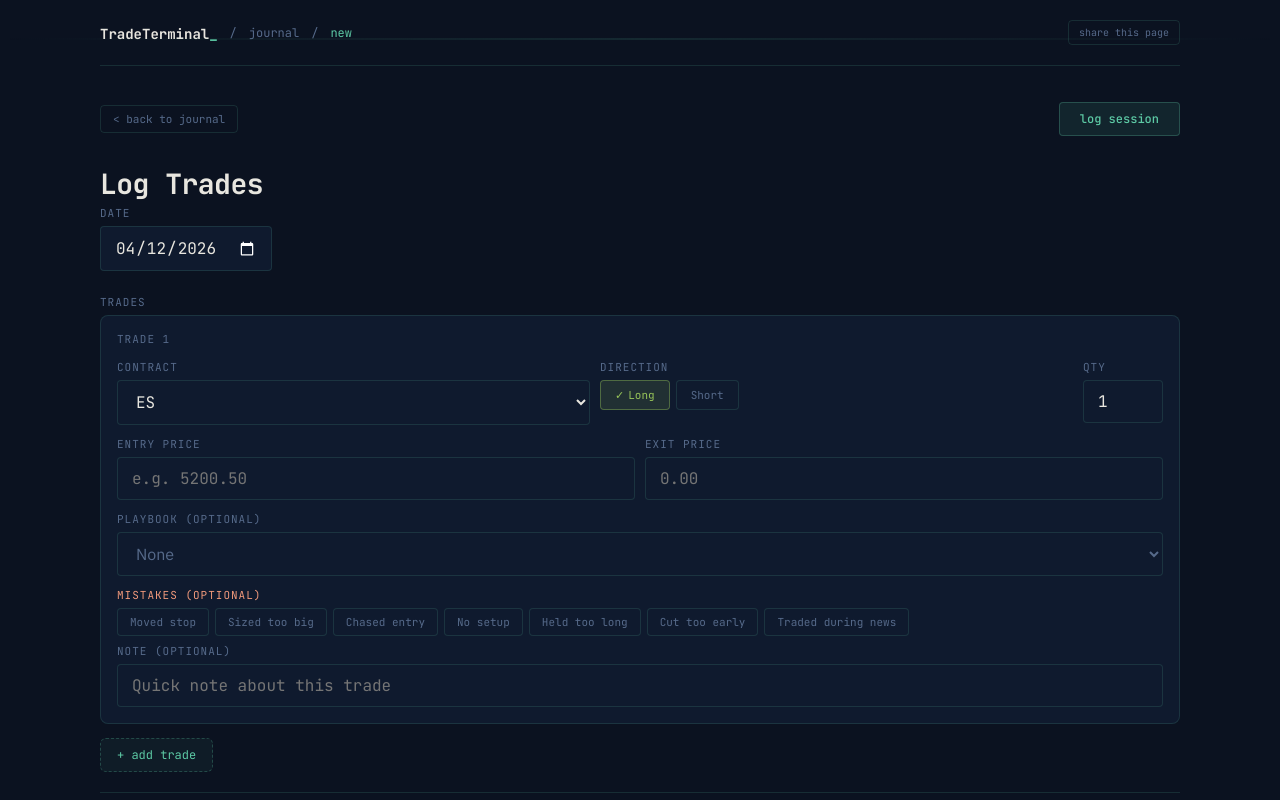
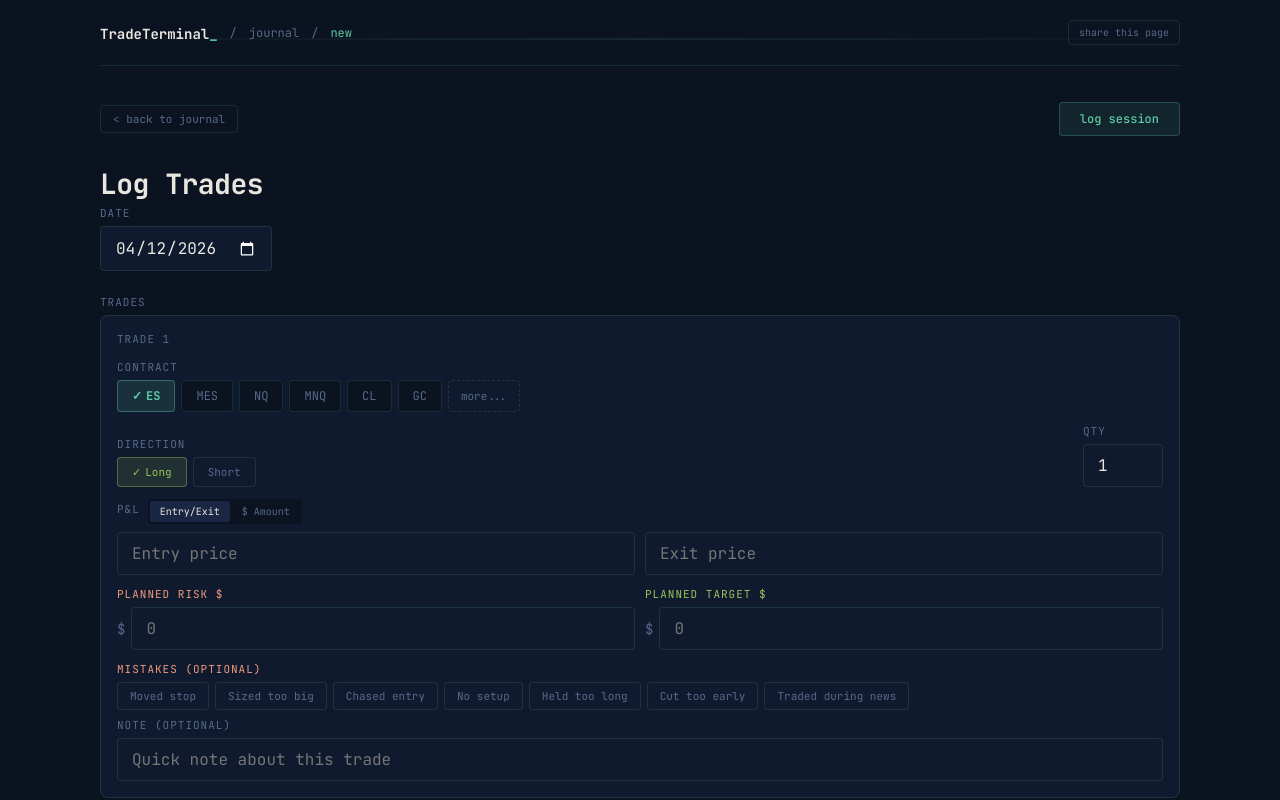
Before and after one commit to leembrandon/TradeTerminal, a Next.js app: page /journal in a window 1280 px wide. Both pictures are taken after a click on the button "+ log trades". Shown: the top 800 px of the page. Built offline with nearby package versions, Linux system fonts and the light colour scheme.

Commit message:
Update JournalClient.js

```diff
--- a/app/journal/JournalClient.js
+++ b/app/journal/JournalClient.js
@@ -94,8 +94,10 @@ function loadPlaybooks() {
 function blankTrade() {
   return {
     id: uid(), contract: "ES", direction: "long",
+    pnlMode: "prices", // "prices" or "direct"
     entry: "", exit: "", qty: "1",
-    pnl: null, pnlManual: "",
+    pnlManual: "",
+    plannedRisk: "", plannedTarget: "",
     playbookId: "", followedPlan: "",
     mistakes: [], note: "",
   };
@@ -111,14 +113,26 @@ function blankSession() {
 }
 
 function calcTradePnl(trade) {
+  // Direct P&L mode — user just typed the dollar amount
+  if (trade.pnlMode === "direct") {
+    return trade.pnlManual ? parseFloat(trade.pnlManual) : null;
+  }
+  // Prices mode — calculate from entry/exit
   const spec = CONTRACTS.find(c => c.value === trade.contract);
   if (!spec || !spec.pointValue) return trade.pnlManual ? parseFloat(trade.pnlManual) : null;
   const entry = parseFloat(trade.entry);
   const exit = parseFloat(trade.exit);
   const qty = parseInt(trade.qty) || 1;
-  if (isNaN(entry) || isNaN(exit)) return trade.pnlManual ? parseFloat(trade.pnlManual) : null;
+  if (isNaN(entry) || isNaN(exit)) return null;
   const diff = trade.direction === "long" ? exit - entry : entry - exit;
   return diff * spec.pointValue * qty;
+}
+
+function calcActualRR(trade) {
+  const pnl = calcTradePnl(trade);
+  const risk = parseFloat(trade.plannedRisk);
+  if (pnl === null || isNaN(pnl) || isNaN(risk) || risk === 0) return null;
+  return pnl / Math.abs(risk);
 }
 
 function sessionPnl(session) {
@@ -226,11 +240,15 @@ function Input({ value, onChange, placeholder, type = "text", style: s = {}, ...
 
 // ── Trade Editor Row ─────────────────────────────────────────────────────────
 
+const PRIMARY_CONTRACTS = ["ES", "MES", "NQ", "MNQ", "CL", "GC"];
+
 function TradeEditor({ trade, index, playbooks, onChange, onRemove, canRemove }) {
+  const [showAllContracts, setShowAllContracts] = useState(false);
   const update = (field, value) => onChange({ ...trade, [field]: value });
   const pnl = calcTradePnl(trade);
-  const spec = CONTRACTS.find(c => c.value === trade.contract);
-  const isManual = trade.contract === "OTHER";
+  const actualRR = calcActualRR(trade);
+  const isDirect = trade.pnlMode === "direct";
+  const visibleContracts = showAllContracts ? CONTRACTS : CONTRACTS.filter(c => PRIMARY_CONTRACTS.includes(c.value));
 
   return (
     <div style={{ background: C.bgCard, border: `1px solid ${C.border}`, borderRadius: 8, padding: "16px", marginBottom: 10 }}>
@@ -241,6 +259,9 @@ function TradeEditor({ trade, index, playbooks, onChange, onRemove, canRemove })
           {pnl !== null && !isNaN(pnl) && (
             <span style={{ fontFamily: F.mono, fontSize: 14, fontWeight: 600, color: pnl >= 0 ? C.green : C.coral }}>{formatPnl(pnl)}</span>
           )}
+          {actualRR !== null && (
+            <span style={{ fontFamily: F.mono, fontSize: 11, color: actualRR >= 0 ? C.green : C.coral, padding: "2px 6px", background: `${actualRR >= 0 ? C.green : C.coral}12`, borderRadius: 3 }}>{actualRR >= 0 ? "+" : ""}{actualRR.toFixed(1)}R</span>
+          )}
           {canRemove && (
             <button onClick={onRemove} style={{ background: "none", border: "none", color: C.textMuted, fontFamily: F.mono, fontSize: 11, cursor: "pointer", padding: "2px 6px" }}
               onMouseEnter={e => e.currentTarget.style.color = C.coral}
@@ -249,16 +270,40 @@ function TradeEditor({ trade, index, playbooks, onChange, onRemove, canRemove })
         </div>
       </div>
 
-      {/* Row 1: Contract, Direction, Qty */}
-      <div style={{ display: "flex", gap: 10, marginBottom: 12, flexWrap: "wrap" }}>
-        <div style={{ flex: "1 1 120px" }}>
+      {/* Contract chips */}
+      <div style={{ marginBottom: 12 }}>
         <Label>Contract</Label>
-          <select value={trade.contract} onChange={e => update("contract", e.target.value)}
-            style={{ width: "100%", padding: "10px 14px", background: C.bgCard, border: `1px solid ${C.border}`, borderRadius: 4, color: C.textPrimary, fontFamily: F.mono, fontSize: 16, outline: "none", cursor: "pointer" }}>
-            {CONTRACTS.map(c => <option key={c.value} value={c.value}>{c.label}</option>)}
-          </select>
+        <div style={{ display: "flex", flexWrap: "wrap", gap: 6 }}>
+          {visibleContracts.map(c => {
+            const active = trade.contract === c.value;
+            return (
+              <button key={c.value} onClick={() => update("contract", c.value)}
+                style={{ padding: "7px 14px", borderRadius: 4, cursor: "pointer", fontFamily: F.mono, fontSize: 12, fontWeight: active ? 600 : 400, transition: "all 0.15s",
+                  background: active ? `${C.teal}22` : C.bg, border: `1px solid ${active ? `${C.teal}66` : C.border}`, color: active ? C.teal : C.textMuted }}
+                onMouseEnter={e => { if (!active) { e.currentTarget.style.borderColor = `${C.teal}44`; e.currentTarget.style.color = C.textSecondary; } }}
+                onMouseLeave={e => { if (!active) { e.currentTarget.style.borderColor = C.border; e.currentTarget.style.color = C.textMuted; } }}>
+                {active && <span style={{ marginRight: 4 }}>&#10003;</span>}{c.label}
+              </button>
+            );
+          })}
+          {!showAllContracts && (
+            <button onClick={() => setShowAllContracts(true)}
+              style={{ padding: "7px 12px", borderRadius: 4, cursor: "pointer", fontFamily: F.mono, fontSize: 11, background: "transparent", border: `1px dashed ${C.border}`, color: C.textMuted }}>
+              more...
+            </button>
+          )}
+          {showAllContracts && (
+            <button onClick={() => setShowAllContracts(false)}
+              style={{ padding: "7px 12px", borderRadius: 4, cursor: "pointer", fontFamily: F.mono, fontSize: 11, background: "transparent", border: `1px dashed ${C.border}`, color: C.textMuted }}>
+              less
+            </button>
+          )}
         </div>
-        <div style={{ flex: "1 1 120px" }}>
+      </div>
+
+      {/* Direction + Qty */}
+      <div style={{ display: "flex", gap: 10, marginBottom: 12, flexWrap: "wrap", alignItems: "flex-end" }}>
+        <div style={{ flex: "1 1 160px" }}>
           <Label>Direction</Label>
           <ChipSelect value={trade.direction} onChange={v => update("direction", v || "long")} options={DIRECTIONS} />
         </div>
@@ -268,51 +313,106 @@ function TradeEditor({ trade, index, playbooks, onChange, onRemove, canRemove })
         </div>
       </div>
 
-      {/* Row 2: Entry, Exit (or manual P&L for OTHER) */}
-      {isManual ? (
+      {/* P&L Mode toggle */}
       <div style={{ marginBottom: 12 }}>
-          <Label>P&L (manual)</Label>
+        <div style={{ display: "flex", alignItems: "center", gap: 8, marginBottom: 8 }}>
+          <Label>P&L</Label>
+          <div style={{ display: "flex", gap: 2, background: C.bg, borderRadius: 4, padding: 2 }}>
+            {[{ value: "prices", label: "Entry/Exit" }, { value: "direct", label: "$ Amount" }].map(mode => (
+              <button key={mode.value} onClick={() => update("pnlMode", mode.value)}
+                style={{ padding: "4px 10px", borderRadius: 3, border: "none", cursor: "pointer", fontFamily: F.mono, fontSize: 10,
+                  background: trade.pnlMode === mode.value ? C.bgSurface : "transparent",
+                  color: trade.pnlMode === mode.value ? C.textPrimary : C.textMuted, transition: "all 0.15s" }}>
+                {mode.label}
+              </button>
+            ))}
+          </div>
+        </div>
+
+        {isDirect ? (
           <div style={{ display: "flex", alignItems: "center", gap: 8, maxWidth: 200 }}>
             <span style={{ fontFamily: F.mono, fontSize: 16, color: C.textMuted }}>$</span>
-            <Input value={trade.pnlManual} onChange={v => update("pnlManual", v)} type="number" placeholder="0.00" style={{ flex: 1 }} />
+            <Input value={trade.pnlManual} onChange={v => update("pnlManual", v)} type="number" placeholder="0.00" style={{ flex: 1 }} step="any" />
+          </div>
+        ) : (
+          <div style={{ display: "flex", gap: 10, flexWrap: "wrap" }}>
+            <div style={{ flex: "1 1 140px" }}>
+              <Input value={trade.entry} onChange={v => update("entry", v)} type="number" placeholder="Entry price" style={{ width: "100%" }} step="any" />
+            </div>
+            <div style={{ flex: "1 1 140px" }}>
+              <Input value={trade.exit} onChange={v => update("exit", v)} type="number" placeholder="Exit price" style={{ width: "100%" }} step="any" />
             </div>
           </div>
-      ) : (
+        )}
+      </div>
+
+      {/* Risk & Reward */}
       <div style={{ display: "flex", gap: 10, marginBottom: 12, flexWrap: "wrap" }}>
         <div style={{ flex: "1 1 140px" }}>
-            <Label>Entry price</Label>
-            <Input value={trade.entry} onChange={v => update("entry", v)} type="number" placeholder={spec ? `e.g. ${trade.contract === "ES" ? "5200.50" : "0.00"}` : "0.00"} style={{ width: "100%" }} step="any" />
+          <Label color={C.coral}>Planned risk $</Label>
+          <div style={{ display: "flex", alignItems: "center", gap: 6 }}>
+            <span style={{ fontFamily: F.mono, fontSize: 14, color: C.textMuted }}>$</span>
+            <Input value={trade.plannedRisk} onChange={v => update("plannedRisk", v)} type="number" placeholder="0" style={{ flex: 1 }} step="any" />
+          </div>
         </div>
         <div style={{ flex: "1 1 140px" }}>
-            <Label>Exit price</Label>
-            <Input value={trade.exit} onChange={v => update("exit", v)} type="number" placeholder="0.00" style={{ width: "100%" }} step="any" />
+          <Label color={C.green}>Planned target $</Label>
+          <div style={{ display: "flex", alignItems: "center", gap: 6 }}>
+            <span style={{ fontFamily: F.mono, fontSize: 14, color: C.textMuted }}>$</span>
+            <Input value={trade.plannedTarget} onChange={v => update("plannedTarget", v)} type="number" placeholder="0" style={{ flex: 1 }} step="any" />
+          </div>
+        </div>
+        {trade.plannedRisk && trade.plannedTarget && parseFloat(trade.plannedRisk) > 0 && (
+          <div style={{ flex: "0 0 auto", display: "flex", flexDirection: "column", justifyContent: "flex-end", paddingBottom: 2 }}>
+            <span style={{ fontFamily: F.mono, fontSize: 10, color: C.textMuted, letterSpacing: 1, marginBottom: 4 }}>PLANNED R:R</span>
+            <span style={{ fontFamily: F.mono, fontSize: 14, fontWeight: 600, color: C.amber }}>
+              1:{(parseFloat(trade.plannedTarget) / parseFloat(trade.plannedRisk)).toFixed(1)}
+            </span>
+          </div>
+        )}
+      </div>
+
+      {/* Playbook chips (instead of dropdown) */}
+      {playbooks.length > 0 && (
+        <div style={{ marginBottom: 12 }}>
+          <Label>Playbook (optional)</Label>
+          <div style={{ display: "flex", flexWrap: "wrap", gap: 6 }}>
+            {trade.playbookId && (
+              <button onClick={() => { update("playbookId", ""); update("followedPlan", ""); }}
+                style={{ padding: "6px 12px", borderRadius: 4, cursor: "pointer", fontFamily: F.mono, fontSize: 11, background: "transparent", border: `1px solid ${C.border}`, color: C.textMuted }}>
+                None
+              </button>
+            )}
+            {playbooks.map(pb => {
+              const active = trade.playbookId === pb.id;
+              return (
+                <button key={pb.id} onClick={() => update("playbookId", active ? "" : pb.id)}
+                  style={{ padding: "6px 12px", borderRadius: 4, cursor: "pointer", fontFamily: F.mono, fontSize: 11, transition: "all 0.15s",
+                    background: active ? `${C.blue}22` : C.bg, border: `1px solid ${active ? `${C.blue}66` : C.border}`, color: active ? C.blue : C.textMuted }}
+                  onMouseEnter={e => { if (!active) { e.currentTarget.style.borderColor = `${C.blue}44`; e.currentTarget.style.color = C.textSecondary; } }}
+                  onMouseLeave={e => { if (!active) { e.currentTarget.style.borderColor = C.border; e.currentTarget.style.color = C.textMuted; } }}>
+                  {active && <span style={{ marginRight: 4 }}>&#10003;</span>}{pb.name || "Untitled"}
+                </button>
+              );
+            })}
           </div>
         </div>
       )}
 
-      {/* Row 3: Playbook, Followed plan */}
-      <div style={{ display: "flex", gap: 10, marginBottom: 12, flexWrap: "wrap" }}>
-        <div style={{ flex: "1 1 200px" }}>
-          <Label>Playbook (optional)</Label>
-          <select value={trade.playbookId} onChange={e => update("playbookId", e.target.value)}
-            style={{ width: "100%", padding: "10px 14px", background: C.bgCard, border: `1px solid ${C.border}`, borderRadius: 4, color: trade.playbookId ? C.textPrimary : C.textMuted, fontFamily: F.body, fontSize: 16, outline: "none", cursor: "pointer" }}>
-            <option value="">None</option>
-            {playbooks.map(pb => <option key={pb.id} value={pb.id}>{pb.name || "Untitled"}</option>)}
-          </select>
-        </div>
       {trade.playbookId && (
-          <div style={{ flex: "1 1 200px" }}>
+        <div style={{ marginBottom: 12 }}>
           <Label>Followed plan?</Label>
           <ChipSelect value={trade.followedPlan} onChange={v => update("followedPlan", v)} options={FOLLOWED_PLAN} />
         </div>
       )}
-      </div>
 
-      {/* Row 4: Mistakes, Note */}
+      {/* Mistakes */}
       <div style={{ marginBottom: 8 }}>
         <Label color={C.coral}>Mistakes (optional)</Label>
         <ChipMulti selected={trade.mistakes} onChange={v => update("mistakes", v)} options={MISTAKES} color={C.coral} />
       </div>
+
+      {/* Note */}
       <div>
         <Label>Note (optional)</Label>
         <Input value={trade.note} onChange={v => update("note", v)} placeholder="Quick note about this trade" style={{ width: "100%" }} />
@@ -325,9 +425,13 @@ function TradeEditor({ trade, index, playbooks, onChange, onRemove, canRemove })
 
 function TradeView({ trade, index, playbooks }) {
   const pnl = calcTradePnl(trade);
+  const actualRR = calcActualRR(trade);
   const dirMeta = DIRECTIONS.find(d => d.value === trade.direction) || DIRECTIONS[0];
   const pb = playbooks.find(p => p.id === trade.playbookId);
   const followedMeta = FOLLOWED_PLAN.find(f => f.value === trade.followedPlan);
+  const hasRisk = trade.plannedRisk && parseFloat(trade.plannedRisk) > 0;
+  const hasTarget = trade.plannedTarget && parseFloat(trade.plannedTarget) > 0;
+  const plannedRR = hasRisk && hasTarget ? (parseFloat(trade.plannedTarget) / parseFloat(trade.plannedRisk)).toFixed(1) : null;
 
   return (
     <div style={{ background: C.bgCard, border: `1px solid ${C.border}`, borderLeft: `3px solid ${dirMeta.color}`, borderRadius: 4, padding: "14px 16px", marginBottom: 8 }}>
@@ -337,16 +441,29 @@ function TradeView({ trade, index, playbooks }) {
           <span style={{ fontFamily: F.mono, fontSize: 13, fontWeight: 600, color: C.textPrimary }}>{trade.contract}</span>
           <span style={{ padding: "2px 8px", background: `${dirMeta.color}15`, borderRadius: 3, fontFamily: F.mono, fontSize: 10, color: dirMeta.color }}>{dirMeta.label}</span>
           <span style={{ fontFamily: F.mono, fontSize: 11, color: C.textMuted }}>{trade.qty || 1}ct</span>
-          {trade.entry && trade.exit && trade.contract !== "OTHER" && (
+          {trade.pnlMode !== "direct" && trade.entry && trade.exit && (
             <span style={{ fontFamily: F.mono, fontSize: 11, color: C.textMuted }}>{trade.entry} → {trade.exit}</span>
           )}
           {pb && <span style={{ padding: "2px 8px", background: `${C.blue}15`, borderRadius: 3, fontFamily: F.mono, fontSize: 10, color: C.blue }}>{pb.name || "Untitled"}</span>}
           {followedMeta && <span style={{ padding: "2px 8px", background: `${followedMeta.color}15`, borderRadius: 3, fontFamily: F.mono, fontSize: 10, color: followedMeta.color }}>Plan: {followedMeta.label}</span>}
         </div>
+        <div style={{ display: "flex", alignItems: "center", gap: 8 }}>
+          {actualRR !== null && (
+            <span style={{ fontFamily: F.mono, fontSize: 11, color: actualRR >= 0 ? C.green : C.coral, padding: "2px 6px", background: `${actualRR >= 0 ? C.green : C.coral}12`, borderRadius: 3 }}>{actualRR >= 0 ? "+" : ""}{actualRR.toFixed(1)}R</span>
+          )}
           {pnl !== null && !isNaN(pnl) && (
             <span style={{ fontFamily: F.mono, fontSize: 14, fontWeight: 600, color: pnl >= 0 ? C.green : C.coral }}>{formatPnl(pnl)}</span>
           )}
         </div>
+      </div>
+      {/* Risk/Target row */}
+      {(hasRisk || hasTarget || plannedRR) && (
+        <div style={{ display: "flex", gap: 12, marginTop: 8, flexWrap: "wrap" }}>
+          {hasRisk && <span style={{ fontFamily: F.mono, fontSize: 10, color: C.coral }}>Risk: ${trade.plannedRisk}</span>}
+          {hasTarget && <span style={{ fontFamily: F.mono, fontSize: 10, color: C.green }}>Target: ${trade.plannedTarget}</span>}
+          {plannedRR && <span style={{ fontFamily: F.mono, fontSize: 10, color: C.amber }}>Planned 1:{plannedRR}</span>}
+        </div>
+      )}
       {trade.mistakes.length > 0 && (
         <div style={{ display: "flex", gap: 4, marginTop: 8, flexWrap: "wrap" }}>
           {trade.mistakes.map(m => (
@@ -579,6 +696,20 @@ function StatsPanel({ sessions, playbooks }) {
   const avgWin = winTrades.length > 0 ? winTrades.reduce((s, t) => s + calcTradePnl(t), 0) / winTrades.length : 0;
   const avgLoss = lossTrades.length > 0 ? lossTrades.reduce((s, t) => s + calcTradePnl(t), 0) / lossTrades.length : 0;
 
+  // R:R stats
+  const tradesWithRR = allTrades.filter(t => calcActualRR(t) !== null);
+  const winRRTrades = tradesWithRR.filter(t => calcTradePnl(t) > 0);
+  const avgWinRR = winRRTrades.length > 0 ? winRRTrades.reduce((s, t) => s + calcActualRR(t), 0) / winRRTrades.length : null;
+
+  // Target hit rate: trades where P&L >= plannedTarget
+  const tradesWithTarget = allTrades.filter(t => {
+    const target = parseFloat(t.plannedTarget);
+    const pnl = calcTradePnl(t);
+    return target > 0 && pnl !== null;
+  });
+  const hitTarget = tradesWithTarget.filter(t => calcTradePnl(t) >= parseFloat(t.plannedTarget)).length;
+  const targetRate = tradesWithTarget.length > 0 ? Math.round((hitTarget / tradesWithTarget.length) * 100) : null;
+
   // Session-level stats
   const sessionsWithPnl = sessions.filter(s => sessionPnl(s) !== null);
   const greenDays = sessionsWithPnl.filter(s => sessionPnl(s) > 0).length;
@@ -603,11 +734,13 @@ function StatsPanel({ sessions, playbooks }) {
     { label: "Total P&L", value: tradesWithPnl.length > 0 ? formatPnl(totalPnl) : "--", color: totalPnl > 0 ? C.green : totalPnl < 0 ? C.coral : C.textMuted },
     { label: "Avg win", value: winTrades.length > 0 ? formatPnl(avgWin) : "--", color: C.green },
     { label: "Avg loss", value: lossTrades.length > 0 ? formatPnl(avgLoss) : "--", color: C.coral },
+    { label: "Avg win R:R", value: avgWinRR !== null ? `${avgWinRR.toFixed(1)}R` : "--", color: C.amber },
+    { label: "Target hit", value: targetRate !== null ? `${targetRate}%` : "--", color: targetRate !== null && targetRate >= 50 ? C.green : C.textMuted },
     { label: "Top contract", value: topContract, color: C.teal },
   ];
 
   return (
-    <div style={{ display: "grid", gridTemplateColumns: "repeat(auto-fit, minmax(130px, 1fr))", gap: 10, marginBottom: 32 }}>
+    <div style={{ display: "grid", gridTemplateColumns: "repeat(auto-fit, minmax(120px, 1fr))", gap: 10, marginBottom: 32 }}>
       {stats.map(s => (
         <div key={s.label} style={{ padding: "14px 16px", background: C.bgCard, border: `1px solid ${C.border}`, borderRadius: 4 }}>
           <p style={{ fontFamily: F.mono, fontSize: 10, color: C.textMuted, letterSpacing: 1, marginBottom: 6 }}>{s.label.toUpperCase()}</p>
```
Lines whose indentation alone changed are shown as unchanged.
